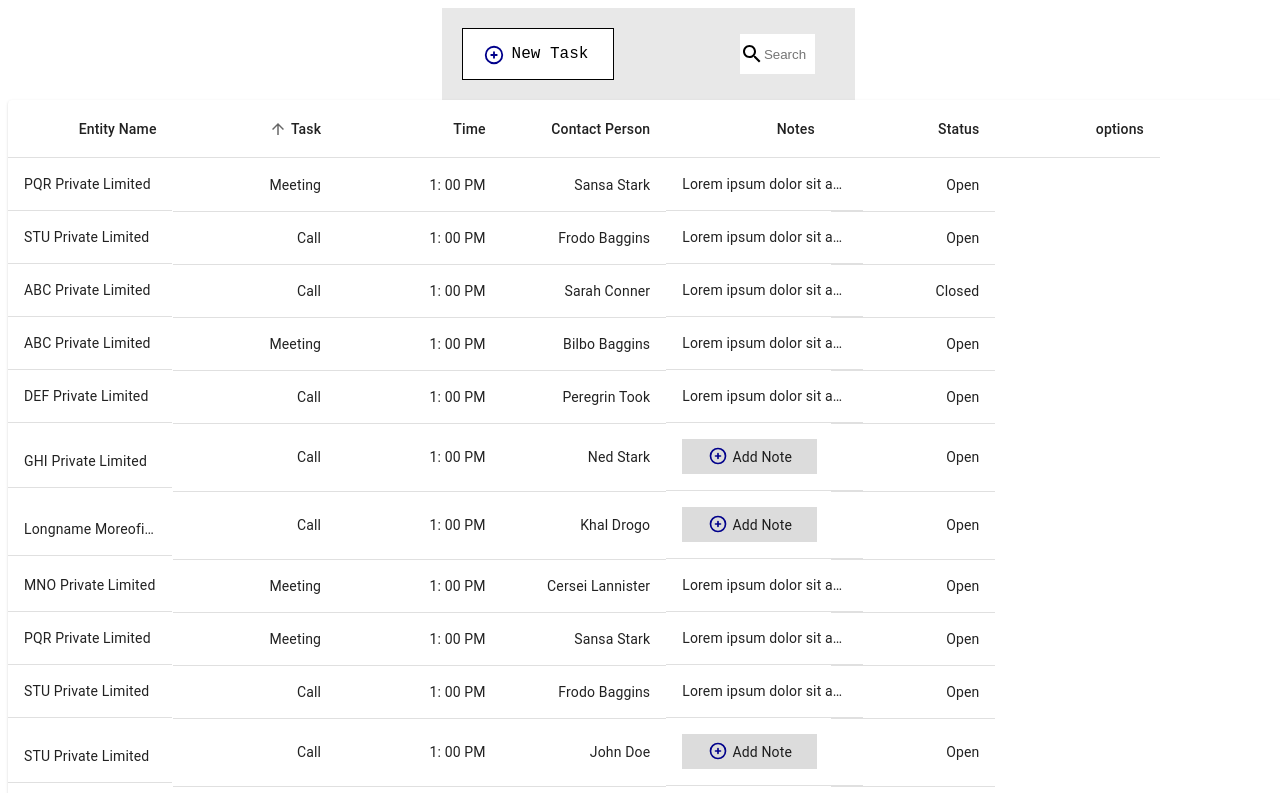
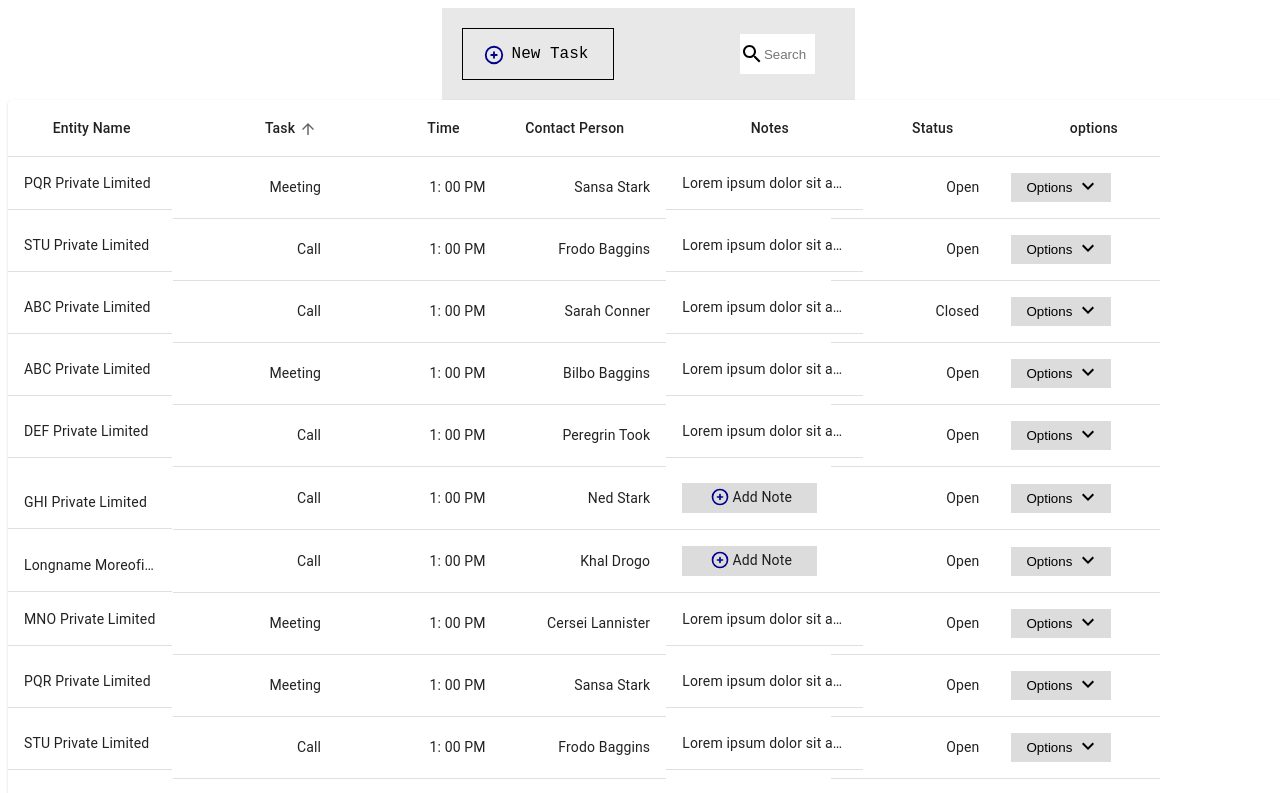
Before and after one commit to DinoWithCurls/taskscheduler, a React (Create React App) app: page / in a window 1280 px wide. Shown: the top 793 px of the page. Built offline with nearby package versions, Linux system fonts and the light colour scheme.

Commit message:
feat: 🎸 Added options button to table

```diff
--- /dev/null
+++ b/src/components/buttons/optionButton.js
@@ -0,0 +1,19 @@
+import React from "react";
+import { Down } from "../iconsComponent";
+import "../../styles/optionButton.css";
+const OptionButton = ({ onOptionsClick }) => {
+  return (
+    <div class="option">
+      <button onClick={() => onOptionsClick}>
+        <div class="option-text">
+          <div>Options</div>
+        </div>
+        <div>
+          <Down />
+        </div>
+      </button>
+    </div>
+  );
+};
+
+export default OptionButton;
--- a/src/components/iconsComponent.js
+++ b/src/components/iconsComponent.js
@@ -1,8 +1,6 @@
 import {
-  ChevronDownIcon,
   FilterIcon,
   SelectorIcon,
-  ChevronRightIcon,
   XIcon,
 } from "@heroicons/react/solid";
 import { PlusCircleIcon } from "@heroicons/react/outline";
@@ -11,8 +9,10 @@ import NestCamWiredStandIcon from '@mui/icons-material/NestCamWiredStand';
 import CallIcon from '@mui/icons-material/Call';
 import LocationOnIcon from '@mui/icons-material/LocationOn';
 import SearchIcon from '@mui/icons-material/Search';
+import KeyboardArrowDownIcon from '@mui/icons-material/KeyboardArrowDown';
+import ChevronRightIcon from '@mui/icons-material/ChevronRight';
 export {
-  ChevronDownIcon as Down,
+  KeyboardArrowDownIcon as Down,
   CallIcon as Phone,
   LocationOnIcon as Location,
   FilterIcon as Filter,
--- a/src/components/table.js
+++ b/src/components/table.js
@@ -9,12 +9,12 @@ import {
   Cell,
   Paper,
   SortLabel,
-  Box,
 } from "../utils/muiComponents";
 
 import AddNoteButton from "./buttons/addNoteButton";
 
 import jsonFile from "../data/info.json";
+import OptionButton from "./buttons/optionButton";
 
 function descendingComparator(a, b, orderBy) {
   if (b[orderBy] < a[orderBy]) {
@@ -87,19 +87,16 @@ const TableHeader = ({ order, orderBy, onRequestSort }) => {
             <Cell
               key={headCell.id}
               align={"right"}
-              padding={"5px"}
+              padding={"normal"}
               sortDirection={orderBy === headCell.id ? order : false}
             >
+              {headCell.label}
               <SortLabel
                 active={orderBy === headCell.id}
                 direction={orderBy === headCell.id ? order : "asc"}
                 onClick={createSortHandler(headCell.id)}
               >
-                {headCell.label}
-                {orderBy === headCell.id ? (
-                  <Box component="span">
-                  </Box>
-                ) : null}
+
               </SortLabel>
             </Cell>
           );
@@ -125,7 +122,7 @@ export const Table = () => {
           {stableSort( jsonFile, getComparator(order, orderBy)).map((row, index)=>{
             const labelID = index;
             return (
-              <Row tabIndex={-1} key={row.entityName}>
+              <Row tabIndex={-1} key={row.id}>
                 <Cell
                   component="th"
                   scope="row"
@@ -166,6 +163,7 @@ export const Table = () => {
                     display: "block",
                     textOverflow: "ellipsis",
                     overflow: "hidden",
+                    height: '100%'
                   }}
                 >
                   {row.notes.length > 0 ? row.notes : <AddNoteButton />}
@@ -176,6 +174,9 @@ export const Table = () => {
                 >
                   {row.status}
                 </Cell>
+                <Cell>
+                  <OptionButton />
+                </Cell>
               </Row>
             )
           })
--- a/src/styles/addNoteButton.css
+++ b/src/styles/addNoteButton.css
@@ -4,10 +4,14 @@
     justify-content: center;
     display: flex;
     background-color: gainsboro;
-    height: 35px;
+    height: 30px;
     width: 135px;
     border: none;
 }
+.button-container:hover {
+    background-color: white;
+}
+
 .icon-container {
     height: 25px;
     width: 25px;
@@ -20,5 +24,5 @@
 }
 .text-container {
     margin: 2px;
-    padding: 2px;
+
 }
--- a/src/styles/addTaskButton.css
+++ b/src/styles/addTaskButton.css
@@ -5,9 +5,13 @@
     align-items: center;
     justify-content: center;
     display: flex;
-    background-color: white;
+    background-color: inherit;
     height: 50px;
     width: 150px;
+}
+
+.btn-container:hover{
+    background-color: white;
 }
 .icn-container {
     height: 25px;
--- /dev/null
+++ b/src/styles/optionButton.css
@@ -0,0 +1,22 @@
+.option {
+    display: flex;
+    flex-direction: row;
+    justify-content: center;
+    justify-items: center;
+    background-color: gainsboro;
+    border: none;
+    width: 100px
+}
+button {
+    display: flex;
+    background-color: inherit;
+    width: 10%;
+    border: none;
+    justify-content: center;
+    align-items: center;
+}
+
+.option-text {
+    margin: 2px;
+    padding: 2px;
+}
```
